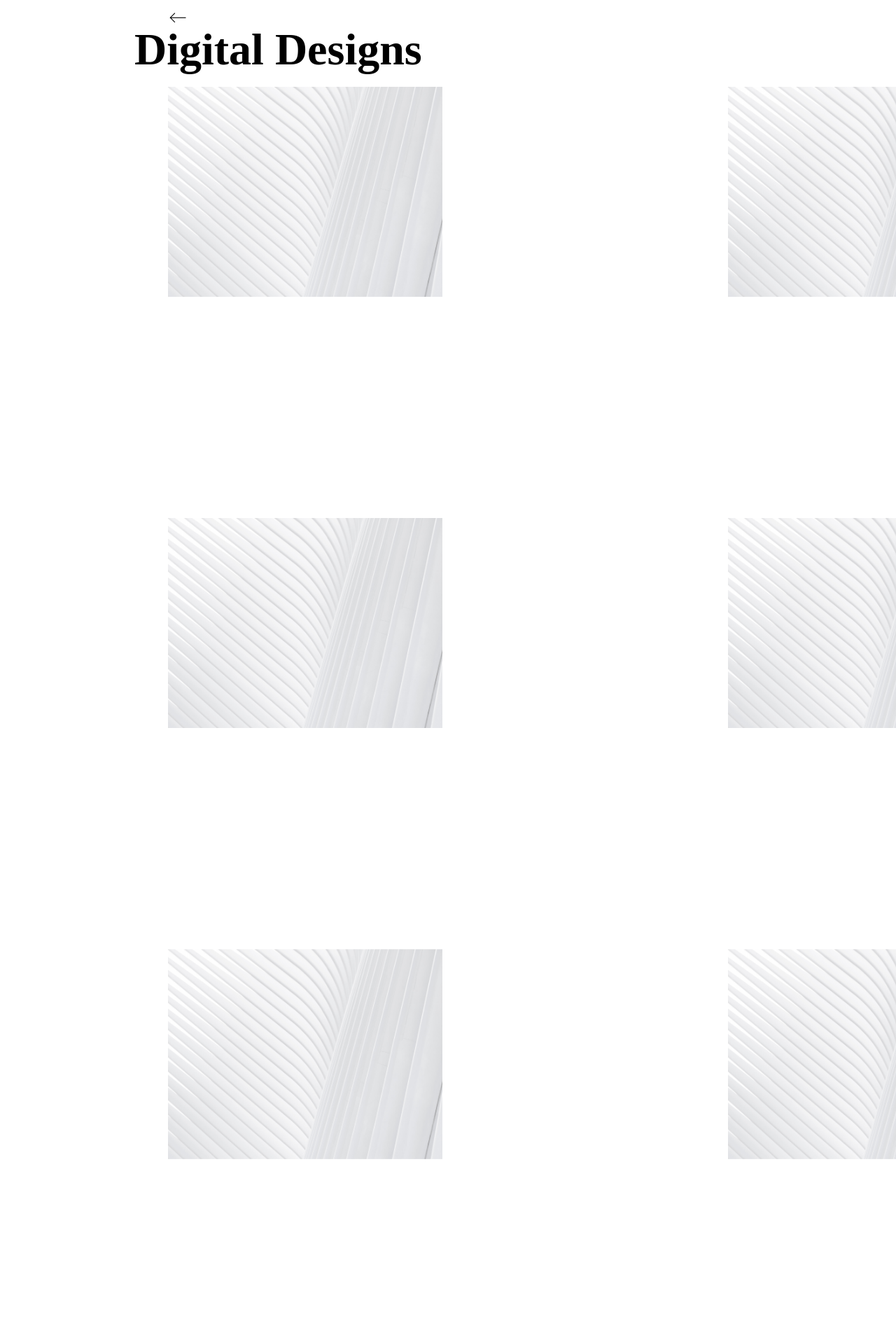
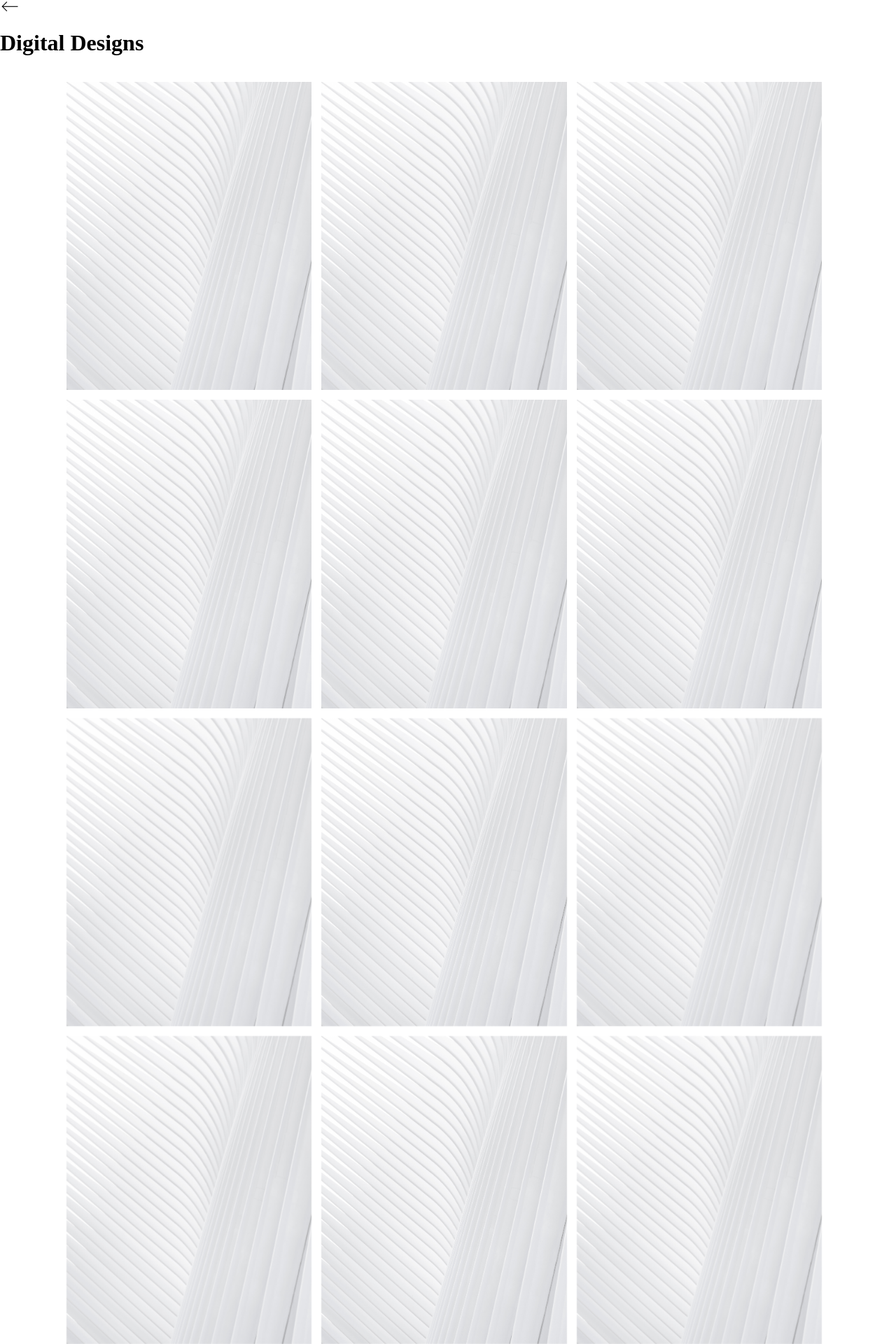
Before and after one commit to cssidy/personal-site, a Jekyll site: the page built from digital.html, in a window 1280 px wide. Shown: the top 1920 px of the page at 70% size. Built offline with Jekyll 4.4.1, drawn with Linux system fonts in a browser that asks for light colours; some web fonts are replaced.

Commit message:
grid styles

```diff
--- a/assets/css/base.css
+++ b/assets/css/base.css
@@ -126,22 +126,13 @@ ul li {
 
 /* GALLERIES */
 
+/*
 .gallery {
     width: 100%;
     max-width: 100ch;
     margin: 0 auto;
     font-family: 'Average Sans', serif;
     padding: 1rem 0 3rem 0;
-}
-
-.grid li {
-    opacity: 0;
-}
-
-.grid li.shown,
-.no-js .grid li,
-.no-cssanimations .grid li {
-    opacity: 1;
 }
 
 .gallery h1 {
@@ -160,7 +151,6 @@ ul li {
 }
 
 .gallery ul {
-    /* autoprefixer: off */
     display: grid;
     grid-template-columns: repeat(auto-fit, minmax(300px, 1fr));
     grid-auto-rows: 300px;
@@ -174,6 +164,37 @@ ul li {
     object-fit: cover;
     height: 100%;
     width: 100%;
+}
+
+*/
+
+.grid {
+    max-width: 69em;
+    list-style: none;
+    margin: 30px auto;
+    padding: 0;
+}
+
+.grid li {
+    display: block;
+    float: left;
+    padding: 7px;
+    width: 33%;
+    opacity: 0;
+}
+
+.grid li.shown,
+.no-js .grid li,
+.no-cssanimations .grid li {
+    opacity: 1;
+}
+
+.grid li a,
+.grid li img {
+    outline: none;
+    border: none;
+    display: block;
+    max-width: 100%;
 }
 
 .warning {
```
